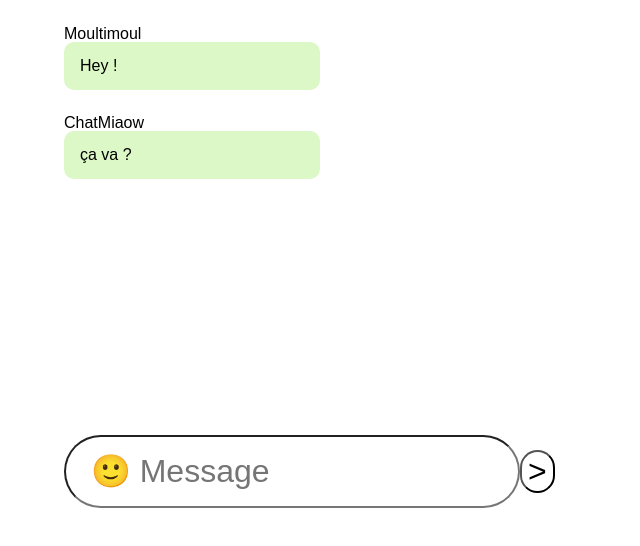
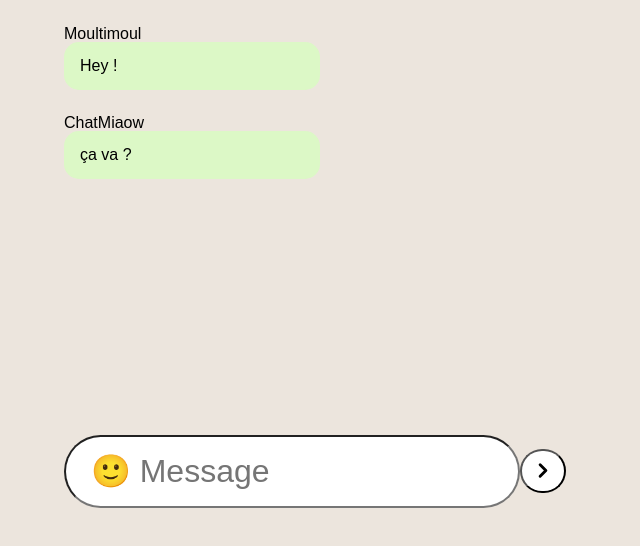
Before and after one commit to AlainTRECHE/Chat, a React app: page / in a window 1280 px wide. Shown: the whole page, without its empty margins (0-640 px from the left). Built offline with nearby package versions, Linux system fonts and the light colour scheme.

Commit message:
effect cleaning

```diff
--- a/package.json
+++ b/package.json
@@ -53,6 +53,7 @@
     "prop-types": "^15.8.1",
     "react": "^18.1.0",
     "react-dom": "^18.1.0",
+    "react-feather": "^2.0.10",
     "react-redux": "^8.0.2",
     "react-router-dom": "^6.3.0"
   }
--- a/src/components/App/styles.scss
+++ b/src/components/App/styles.scss
@@ -1,4 +1,4 @@
 .app {
-  background-color: ece5dd;
+  background-color: #ece5dd;
   height: 100vh;
 }
--- a/src/components/Form/form.scss
+++ b/src/components/Form/form.scss
@@ -13,3 +13,6 @@ button {
 button:hover {
   background-color:#dcf8c6 ;
 }
+.submit {
+  padding-top: 7px;
+}
--- a/src/components/Form/index.js
+++ b/src/components/Form/index.js
@@ -1,11 +1,18 @@
+import { useEffect, useRef } from "react";
 import { useDispatch, useSelector } from 'react-redux';
 import { changeInputMessage, addMessage } from 'src/store/actions';
+import { ChevronRight } from "react-feather";
 
 import "./form.scss";
 
 function Form() {
   const inputValue = useSelector((state) => state.inputMessageValue);
   const dispatch = useDispatch();
+  const inputRef = useRef(null);
+
+  useEffect(() => {
+    inputRef.current.focus();
+  }, []);
 
   const handleSubmit = (event) => {
     event.preventDefault();
@@ -16,12 +23,19 @@ function Form() {
   return (
     <form  onSubmit={handleSubmit}>
       <input
+        ref={inputRef}
         type="text"
         placeholder=" 🙂 Message"
         value={inputValue}
         onChange={(event) => dispatch(changeInputMessage(event.target.value))}
       />
-      <button type="submit">{'>'}</button>
+      <button type="submit">
+       <ChevronRight
+        size={30}
+        strokeWidth={3}
+        className="submit"
+         />
+      </button>
     </form>
   );
 }
--- a/src/components/Messages/index.js
+++ b/src/components/Messages/index.js
@@ -1,11 +1,22 @@
+import { useEffect, useRef } from 'react';
 import { useSelector } from 'react-redux';
 import './messages.scss';
 
 function Messages() {
   const messages = useSelector((state) => state.messages);
 
+  const messagesRef = useRef(null);
+
+  useEffect(() => {
+    const messagesElement = messagesRef.current;
+    messagesElement.scrollTop = messagesElement.scrollHeight;
+  }, [messages]);
+
   return (
-    <div className="messages">
+    <div
+    className="messages"
+    ref={messagesRef}
+    >
       {
         messages.map((message) => (
           <div
--- a/src/components/Messages/messages.scss
+++ b/src/components/Messages/messages.scss
@@ -11,7 +11,7 @@
     padding: 1rem;
     background-color: #dcf8c6;
     width: 20%;
-    border-radius: 10px;
+    border-radius: 15px;
     margin-left: 5%;
   }
 }
--- a/src/styles/index.scss
+++ b/src/styles/index.scss
@@ -3,5 +3,5 @@
 
 body {
   font-family: sans-serif;
-  background-color: ece5dd;
+  background-color: #ece5dd;
 }
```
Also changed, not shown: src/store/index.js (+0 -10 lines), 1 other file.
